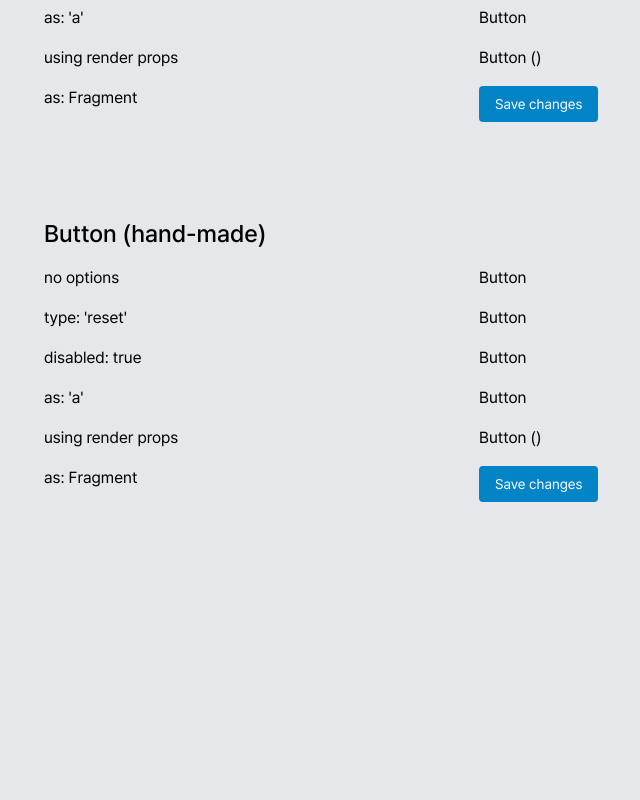
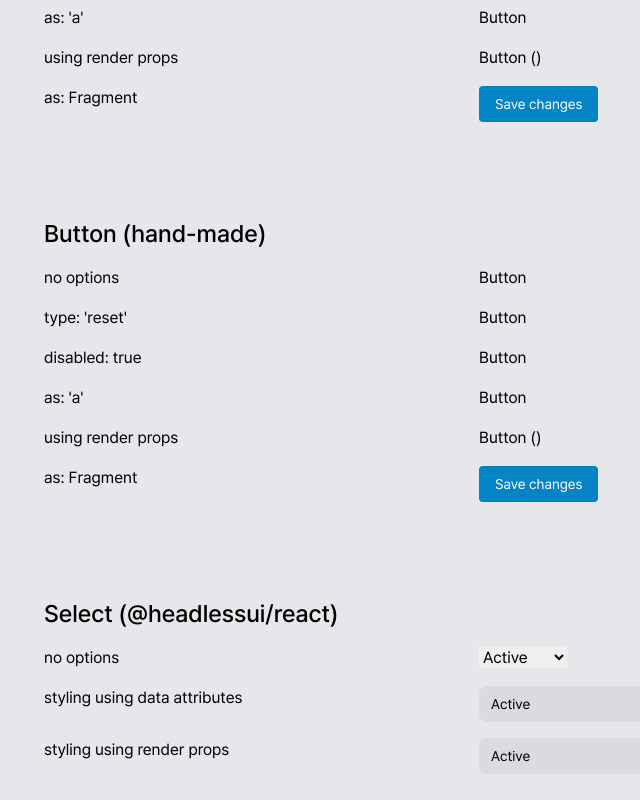
Before and after one commit to ony3000-lab/react-headless-ui, a Next.js app: page / in a window 1280 px wide. Shown: the part 258-1058 px from the top of the page, without its empty margins (36-676 px from the left). Before the commit the page ends 856 px from the top, so only its background shows below. Built offline with nearby package versions, Linux system fonts and the light colour scheme.

Commit message:
Add use cases for select

```diff
--- /dev/null
+++ b/src/components/comparison-group/SelectSection.tsx
@@ -0,0 +1,78 @@
+import { Select } from '@headlessui/react';
+import clsx from 'clsx';
+import { Fragment } from 'react';
+
+export function ComparisonSelectSection() {
+  return (
+    <section className="space-y-4">
+      <h1 className="text-2xl font-medium">Select (@headlessui/react)</h1>
+      <div className="space-y-4">
+        <div className="grid grid-cols-[3fr_5fr] gap-6">
+          <div>no options</div>
+          <div>
+            <Select
+              name="status"
+              aria-label="Project status"
+            >
+              <option value="active">Active</option>
+              <option value="paused">Paused</option>
+              <option value="delayed">Delayed</option>
+              <option value="canceled">Canceled</option>
+            </Select>
+          </div>
+        </div>
+        <div className="grid grid-cols-[3fr_5fr] gap-6">
+          <div>styling using data attributes</div>
+          <div>
+            <Select
+              name="status"
+              aria-label="Project status"
+              className={clsx(
+                `block w-full appearance-none rounded-lg border-none bg-black/5
+                px-3 py-1.5 text-sm/6 text-black`,
+                `focus:outline-none data-[focus]:outline-2
+                data-[focus]:-outline-offset-2 data-[focus]:outline-black/25`,
+                'data-[hover]:shadow',
+                // Make the text of each option black on Windows
+                '*:text-black',
+              )}
+            >
+              <option value="active">Active</option>
+              <option value="paused">Paused</option>
+              <option value="delayed">Delayed</option>
+              <option value="canceled">Canceled</option>
+            </Select>
+          </div>
+        </div>
+        <div className="grid grid-cols-[3fr_5fr] gap-6">
+          <div>styling using render props</div>
+          <div>
+            <Select as={Fragment}>
+              {({ focus, hover }) => (
+                <select
+                  name="status"
+                  className={clsx(
+                    `block w-full appearance-none rounded-lg border-none
+                    bg-black/5 px-3 py-1.5 text-sm/6 text-black
+                    focus:outline-none`,
+                    focus &&
+                      'data-[focus]:outline-2 data-[focus]:-outline-offset-2 data-[focus]:outline-black/25',
+                    hover && 'shadow',
+                    // Make the text of each option black on Windows
+                    '*:text-black',
+                  )}
+                  aria-label="Project status"
+                >
+                  <option value="active">Active</option>
+                  <option value="paused">Paused</option>
+                  <option value="delayed">Delayed</option>
+                  <option value="canceled">Canceled</option>
+                </select>
+              )}
+            </Select>
+          </div>
+        </div>
+      </div>
+    </section>
+  );
+}
--- a/src/components/comparison-group/index.ts
+++ b/src/components/comparison-group/index.ts
@@ -1 +1,2 @@
 export { ComparisonButtonSection } from './ButtonSection';
+export { ComparisonSelectSection } from './SelectSection';
--- a/src/pages/index.tsx
+++ b/src/pages/index.tsx
@@ -1,6 +1,9 @@
 import Head from 'next/head';
 
-import { ComparisonButtonSection } from '@/components/comparison-group';
+import {
+  ComparisonButtonSection,
+  ComparisonSelectSection,
+} from '@/components/comparison-group';
 import { ButtonSection } from '@/components/control-group';
 
 export default function Home() {
@@ -27,6 +30,7 @@ export default function Home() {
       >
         <ComparisonButtonSection />
         <ButtonSection />
+        <ComparisonSelectSection />
       </div>
     </>
   );
```
